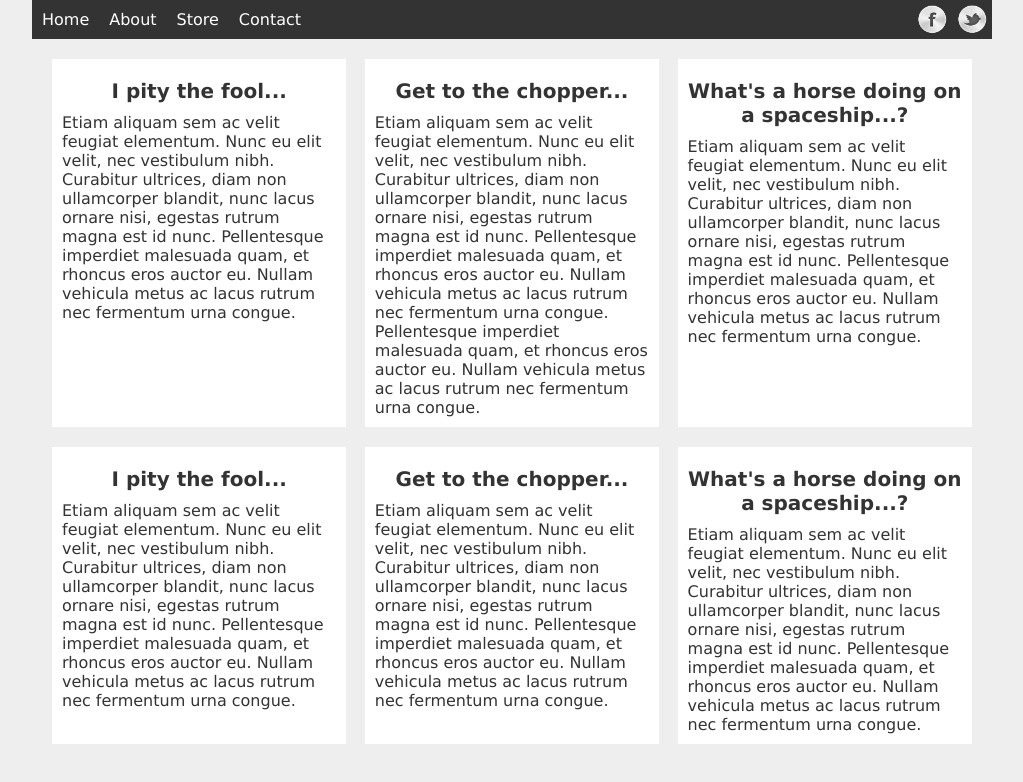
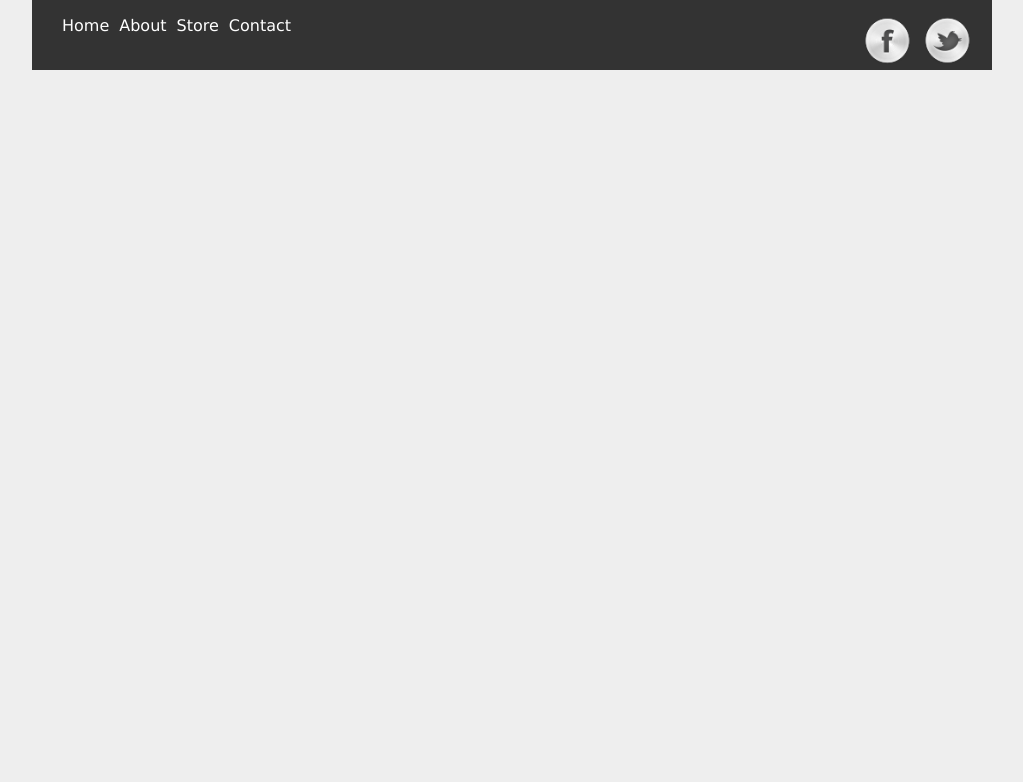
Before and after one commit to mallsjr/net-ninja-flexbox, a plain HTML site: page example-3/grid-vs-stack.html in a window 1280 px wide. Shown: the whole page, without its empty margins (128-1151 px from the left). Drawn offline with nearby package versions, Linux system fonts and the light colour scheme.

Commit message:
changed the nav bar around

```diff
--- a/example-3/grid-vs-stack.html
+++ b/example-3/grid-vs-stack.html
@@ -2,12 +2,11 @@
 <html lang="en">
   <head>
     <title>The Net Ninja - CSS Flexbox</title>
-    <link rel="stylesheet" type="text/css" href="style.css">
+    <link rel="stylesheet" type="text/css" href="style.css" />
     <script src="https://code.jquery.com/jquery-1.12.1.js"></script>
   </head>
   <body>
     <div class="wrapper">
-
       <nav>
         <ul>
           <li><a href="">Home</a></li>
@@ -16,12 +15,20 @@
           <li><a href="">Contact</a></li>
         </ul>
         <ul class="social">
-          <li><a href="" class="fb">Facebook</a></li>
-          <li><a href="" class="tw">Twitter</a></li>
+          <li>
+            <a href="" class="fb"
+              ><img src="./img/fb.png" alt="facebook-icon-link"
+            /></a>
+          </li>
+          <li>
+            <a href="" class="tw"
+              ><img src="./img/tw.png" alt="twitter-icon-link"
+            /></a>
+          </li>
         </ul>
       </nav>
 
-      <section id="blocks">
+      <!-- <section id="blocks">
         <article>
           <h2>I pity the fool...</h2>
           <p>Etiam aliquam sem ac velit feugiat elementum. Nunc eu elit velit, nec vestibulum nibh. Curabitur ultrices, diam non ullamcorper blandit, nunc lacus ornare nisi, egestas rutrum magna est id nunc. Pellentesque imperdiet malesuada quam, et rhoncus eros auctor eu. Nullam vehicula metus ac lacus rutrum nec fermentum urna congue.</p>
@@ -46,9 +53,7 @@
           <h2>What's a horse doing on a spaceship...?</h2>
           <p>Etiam aliquam sem ac velit feugiat elementum. Nunc eu elit velit, nec vestibulum nibh. Curabitur ultrices, diam non ullamcorper blandit, nunc lacus ornare nisi, egestas rutrum magna est id nunc. Pellentesque imperdiet malesuada quam, et rhoncus eros auctor eu. Nullam vehicula metus ac lacus rutrum nec fermentum urna congue.</p>
         </article>
-      </section>
-
+      </section> -->
     </div>
-
   </body>
 </html>
--- a/example-3/style.css
+++ b/example-3/style.css
@@ -20,7 +20,7 @@ nav {
   background: #333;
 }
 
-nav ul {
+/* nav ul {
   list-style-type: none;
   padding: 0;
 }
@@ -36,8 +36,6 @@ nav a {
 nav a:hover {
   background-color: #555;
 }
-
-/* social menu base styles */
 
 a.tw {
   background: url(img/tw.png) no-repeat center;
@@ -56,7 +54,33 @@ a.fb {
 
 .social {
   max-width: 80px;
-  margin: 0 auto; /* do at end */
+  margin: 0 auto;
+} */
+
+nav ul {
+  list-style: none;
+  margin: 0;
+  padding: 0;
+}
+
+nav li {
+  text-align: center;
+  padding-top: 1rem;
+}
+
+nav a {
+  color: #fff;
+  text-decoration: none;
+}
+
+.social {
+  display: flex;
+  justify-content: space-around;
+}
+
+.social img {
+  width: 50px;
+  height: 50px;
 }
 
 /* grid vs flex base styles */
@@ -78,17 +102,17 @@ article h2 {
 
 /* flex styles */
 
-nav ul.social li {
+/* nav ul.social li {
   flex: 1 1 0;
 }
 
 nav ul.social {
   flex: 1 1 0;
   display: flex;
-}
+} */
 
 @media screen and (min-width: 768px) {
-  nav ul {
+  /* nav ul {
     display: flex;
   }
 
@@ -103,6 +127,20 @@ nav ul.social {
 
   ul.social {
     margin: 0;
+  } */
+
+  nav {
+    display: flex;
+    justify-content: space-between;
+  }
+
+  nav ul {
+    display: flex;
+    margin: 0 20px;
+  }
+
+  nav li {
+    margin-left: 10px;
   }
 
   #blocks {
```
